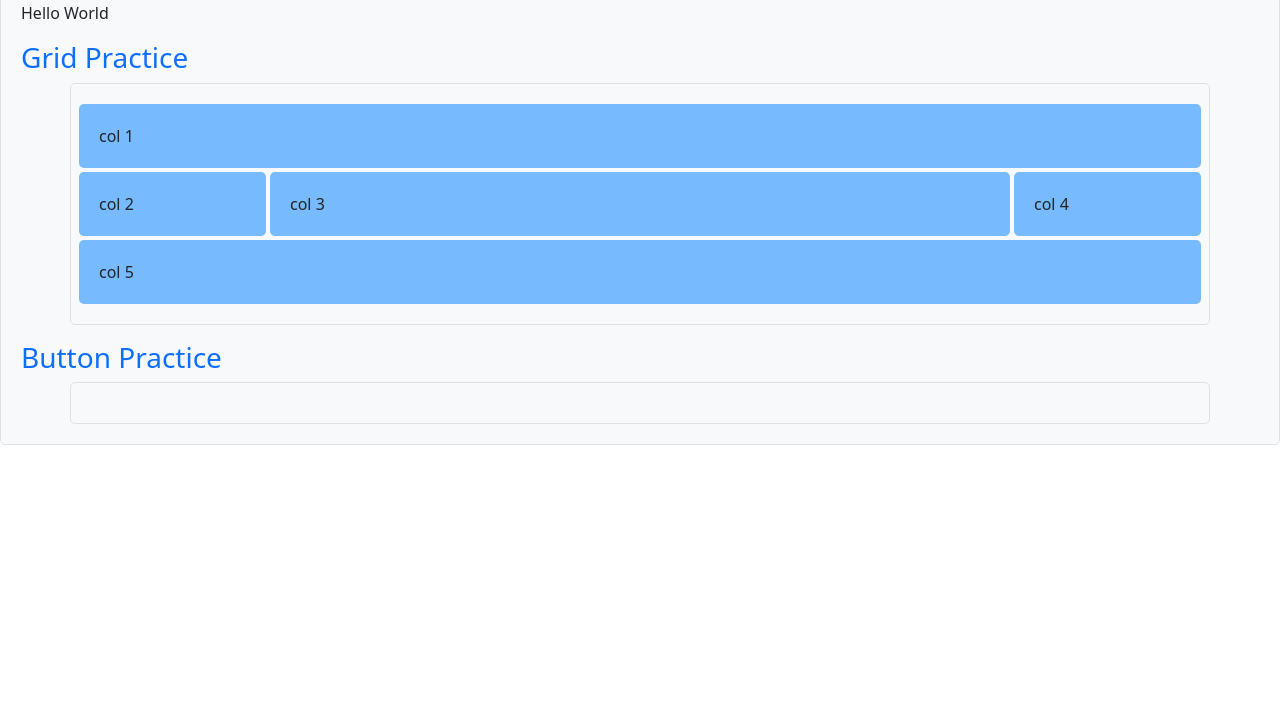
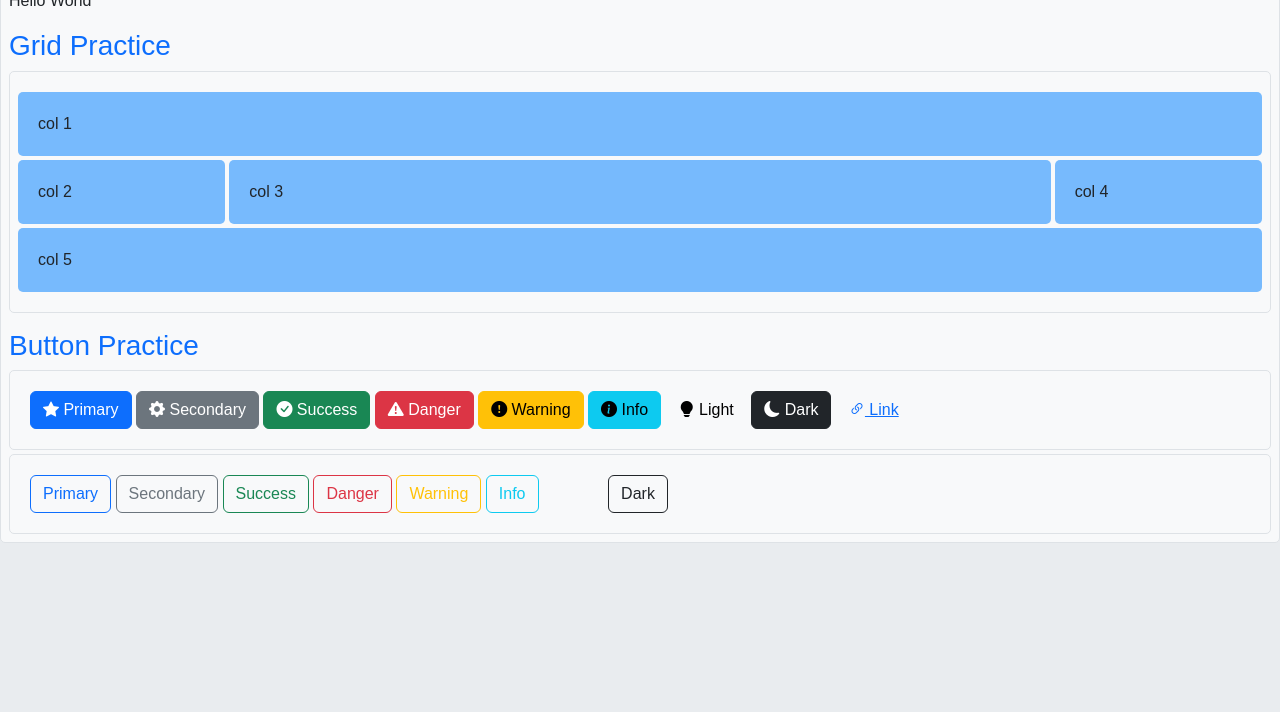
Before and after one commit to Faithan/first_practice, a plain HTML site: page index.html in a window 1280 px wide. Shown: the part 88-800 px from the top of the page. Drawn offline with nearby package versions, Linux system fonts and the light colour scheme.

Commit message:
second commit button practice

```diff
--- a/index.html
+++ b/index.html
@@ -5,21 +5,24 @@
     <meta charset="UTF-8">
     <meta name="viewport" content="width=device-width, initial-scale=1.0">
     <title>Bootstrap Practice 1</title>
+    <link rel="stylesheet" href="https://cdnjs.cloudflare.com/ajax/libs/font-awesome/6.7.2/css/all.min.css">
+    <link rel="stylesheet" href="https://cdn.jsdelivr.net/npm/bootstrap-icons/font/bootstrap-icons.css">
 
     <link rel="stylesheet" href="bootstrap-5.3.5-dist/css/bootstrap.css">
     <script src="bootstrap-5.3.5-dist/js/bootstrap.js"></script>
+
     <!-- booststrap -->
     <!-- <link href="https://cdn.jsdelivr.net/npm/bootstrap@5.3.5/dist/css/bootstrap.min.css" rel="stylesheet" integrity="sha384-SgOJa3DmI69IUzQ2PVdRZhwQ+dy64/BUtbMJw1MZ8t5HZApcHrRKUc4W0kG879m7" crossorigin="anonymous">
     <script src="https://cdn.jsdelivr.net/npm/bootstrap@5.3.5/dist/js/bootstrap.bundle.min.js" integrity="sha384-k6d4wzSIapyDyv1kpU366/PK5hCdSbCRGRCMv+eplOQJWyd1fbcAu9OCUj5zNLiq" crossorigin="anonymous"></script> -->
 </head>
 
 <body>
-    <div class="container-fluid border">
+    <div class="container-fluid border  p-2">
         <h1>Bootstrap Practice 1</h1>
         Hello World
 
         <h3 class="mt-3 text-primary">Grid Practice</h3>
-        <div class="container border">
+        <div class="container-fluid border">
             <div class="row gap-1 ">
                 <div class="col-12">col 1</div>
                 <div class="col-xl-2 col-lg-2 col-md-2 col-12">col 2</div>
@@ -27,15 +30,59 @@
                 <div class="col-xl-2 col-lg-2 col-md-2 col-12">col 4</div>
                 <div class="col-12">col 5</div>
             </div>
+
+
         </div>
 
         <h3 class="mt-3 text-primary">Button Practice</h3>
-        <div class="container border">
+        <div class="container-fluid border">
+            <button type="button" class="btn btn-primary">
+                <i class="bi bi-star-fill"></i> Primary
+            </button>
+            <button type="button" class="btn btn-secondary">
+                <i class="bi bi-gear-fill"></i> Secondary
+            </button>
+            <button type="button" class="btn btn-success">
+                <i class="bi bi-check-circle-fill"></i> Success
+            </button>
+            <button type="button" class="btn btn-danger">
+                <i class="bi bi-exclamation-triangle-fill"></i> Danger
+            </button>
+            <button type="button" class="btn btn-warning">
+                <i class="bi bi-exclamation-circle-fill"></i> Warning
+            </button>
+            <button type="button" class="btn btn-info">
+                <i class="bi bi-info-circle-fill"></i> Info
+            </button>
+            <button type="button" class="btn btn-light">
+                <i class="bi bi-lightbulb-fill"></i> Light
+            </button>
+            <button type="button" class="btn btn-dark">
+                <i class="bi bi-moon-fill"></i> Dark
+            </button>
 
+            <button type="button" class="btn btn-link">
+                <i class="bi bi-link-45deg"></i> Link
+            </button>
+
+
+        </div>
+        <div class="container-fluid border mt-1">
+            <button type="button" class="btn btn-outline-primary">Primary</button>
+            <button type="button" class="btn btn-outline-secondary">Secondary</button>
+            <button type="button" class="btn btn-outline-success">Success</button>
+            <button type="button" class="btn btn-outline-danger">Danger</button>
+            <button type="button" class="btn btn-outline-warning">Warning</button>
+            <button type="button" class="btn btn-outline-info">Info</button>
+            <button type="button" class="btn btn-outline-light">Light</button>
+            <button type="button" class="btn btn-outline-dark">Dark</button>
         </div>
 
         <style>
-
+            body {
+                background-color: #e9ecef;
+                font-family: Arial, sans-serif;
+            }
             [class*="container"] {
                 background-color: #f8f9fa;
                 padding: 20px;
```
